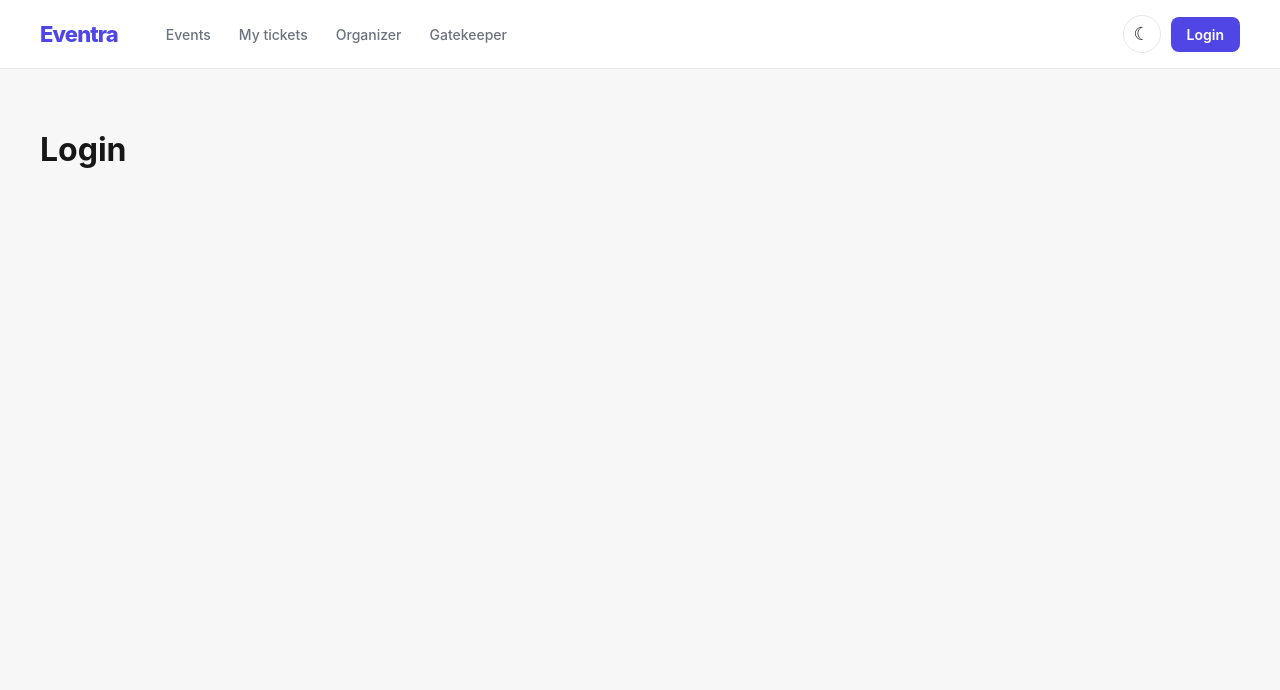
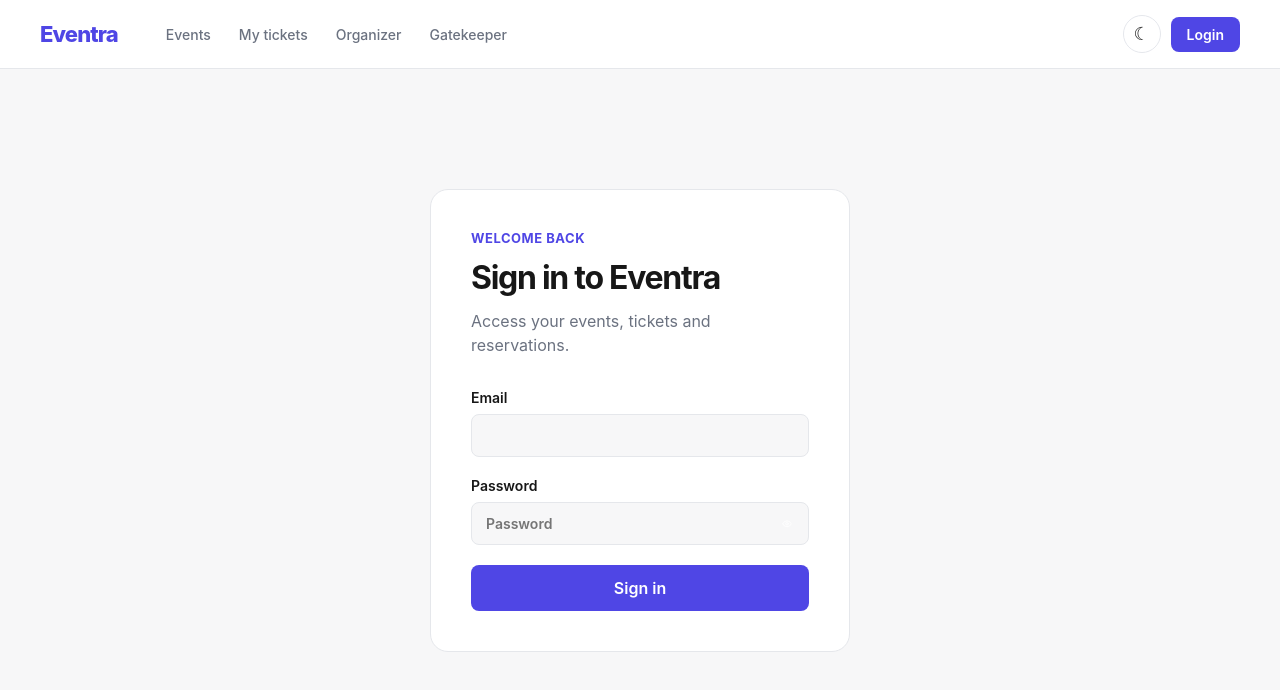
Before and after one commit to RodrigoFranca2004/eventra, a React (Vite) app in the folder apps/web/: page /login in a window 1280 px wide. Shown: the top 690 px of the page. Built offline with nearby package versions, Linux system fonts and the light colour scheme; no server answers.

Commit message:
🔐 feat: add frontend authentication

```diff
--- a/apps/web/package.json
+++ b/apps/web/package.json
@@ -10,6 +10,7 @@
     "preview": "vite preview"
   },
   "dependencies": {
+    "lucide-react": "^1.31.0",
     "react": "^19.2.8",
     "react-dom": "^19.2.8",
     "react-router-dom": "^7.18.2"
--- /dev/null
+++ b/apps/web/src/contexts/AuthContext.ts
@@ -0,0 +1,23 @@
+import { createContext, useContext } from 'react';
+import type { AuthUser } from '../types/auth';
+
+export interface AuthContextValue {
+  user: AuthUser | null;
+  isAuthenticated: boolean;
+  login: (email: string, password: string) => Promise<void>;
+  logout: () => void;
+}
+
+export const AuthContext = createContext<AuthContextValue | undefined>(
+  undefined,
+);
+
+export function useAuth() {
+  const context = useContext(AuthContext);
+
+  if (!context) {
+    throw new Error('useAuth must be used within AuthProvider');
+  }
+
+  return context;
+}
--- /dev/null
+++ b/apps/web/src/contexts/AuthContextProvider.tsx
@@ -0,0 +1,47 @@
+import { useMemo, useState } from 'react';
+import type { ReactNode } from 'react';
+import { api } from '../services/api';
+import type { LoginResponse } from '../types/auth';
+import { AuthContext } from './AuthContext';
+
+export function AuthProvider({ children }: { children: ReactNode }) {
+  const [user, setUser] = useState(() => {
+    const storedUser = localStorage.getItem('user');
+
+    return storedUser ? JSON.parse(storedUser) : null;
+  });
+
+  async function login(email: string, password: string) {
+    const data = await api<LoginResponse>('/auth/login', {
+      method: 'POST',
+      body: JSON.stringify({ email, password }),
+    });
+
+    localStorage.setItem('token', data.token);
+    localStorage.setItem('user', JSON.stringify(data.user));
+
+    setUser(data.user);
+  }
+
+  function logout() {
+    localStorage.removeItem('token');
+    localStorage.removeItem('user');
+    setUser(null);
+  }
+
+  const value = useMemo(
+    () => ({
+      user,
+      isAuthenticated: user !== null,
+      login,
+      logout,
+    }),
+    [user],
+  );
+
+  return (
+    <AuthContext.Provider value={value}>
+      {children}
+    </AuthContext.Provider>
+  );
+}
--- a/apps/web/src/index.css
+++ b/apps/web/src/index.css
@@ -213,6 +213,118 @@ main {
   background: var(--color-border);
 }
 
+.auth-page {
+  display: flex;
+  justify-content: center;
+  padding: 80px 0;
+}
+
+.auth-card {
+  width: 100%;
+  max-width: 420px;
+  padding: 40px;
+  border: 1px solid var(--color-border);
+  border-radius: var(--radius-lg);
+  background: var(--color-surface);
+}
+
+.auth-card h1 {
+  margin: 0;
+  font-size: 32px;
+  letter-spacing: -0.04em;
+}
+
+.auth-card > p {
+  margin: 12px 0 32px;
+  color: var(--color-muted);
+  line-height: 1.5;
+}
+
+.auth-card form {
+  display: flex;
+  flex-direction: column;
+  gap: 20px;
+}
+
+.auth-card label {
+  display: flex;
+  flex-direction: column;
+  gap: 8px;
+  color: var(--color-text);
+  font-size: 14px;
+  font-weight: 600;
+}
+
+.auth-card input {
+  width: 100%;
+  padding: 12px 14px;
+  border: 1px solid var(--color-border);
+  border-radius: var(--radius-sm);
+  outline: none;
+  background: var(--color-background);
+  color: var(--color-text);
+}
+
+.auth-card input:focus {
+  border-color: var(--color-primary);
+}
+
+.auth-card button {
+  padding: 13px;
+  border: 0;
+  border-radius: var(--radius-sm);
+  background: var(--color-primary);
+  color: white;
+  font-weight: 600;
+}
+
+.auth-card button:disabled {
+  cursor: not-allowed;
+  opacity: 0.6;
+}
+
+.auth-error {
+  color: #ef4444;
+  font-size: 14px;
+}
+
+.password-input {
+  position: relative;
+  width: 100%;
+}
+
+.password-input input {
+  width: 100%;
+  padding-right: 3.5rem;
+}
+
+.password-toggle {
+  position: absolute;
+  top: 50%;
+  right: 0.25rem;
+  display: flex;
+  align-items: center;
+  justify-content: center;
+  width: 2.25rem;
+  height: 2.25rem;
+  padding: 0;
+  border: 0;
+  background: transparent !important;
+  color: inherit;
+  cursor: pointer;
+  transform: translateY(-50%);
+}
+
+.password-toggle svg {
+  width: 1.35rem;
+  height: 1.35rem;
+}
+
+.password-toggle:hover {
+  background: transparent !important;
+  opacity: 0.7;
+}
+
 @media (max-width: 768px) {
   .header__nav {
     display: none;
--- a/apps/web/src/main.tsx
+++ b/apps/web/src/main.tsx
@@ -1,13 +1,16 @@
 import { StrictMode } from 'react';
 import { createRoot } from 'react-dom/client';
 import { BrowserRouter } from 'react-router-dom';
+import './index.css';
 import App from './App';
-import './index.css';
+import { AuthProvider } from './contexts/AuthContextProvider';
 
 createRoot(document.getElementById('root')!).render(
   <StrictMode>
     <BrowserRouter>
-      <App />
+      <AuthProvider>
+        <App />
+      </AuthProvider>
     </BrowserRouter>
   </StrictMode>,
 );
--- a/apps/web/src/pages/LoginPage.tsx
+++ b/apps/web/src/pages/LoginPage.tsx
@@ -1,3 +1,88 @@
+import { useState } from 'react';
+import { useNavigate } from 'react-router-dom';
+import { useAuth } from '../contexts/AuthContext';
+import { Eye, EyeOff } from 'lucide-react';
+
 export function LoginPage() {
-  return <h1>Login</h1>;
+  const navigate = useNavigate();
+  const { login } = useAuth();
+
+  const [email, setEmail] = useState('');
+  const [password, setPassword] = useState('');
+  const [error, setError] = useState('');
+  const [loading, setLoading] = useState(false);
+  const [showPassword, setShowPassword] = useState(false);
+
+  async function handleSubmit(
+    event: React.SubmitEvent<HTMLFormElement>,
+  ) {
+    event.preventDefault();
+
+    setError('');
+    setLoading(true);
+
+    try {
+      await login(email, password);
+      navigate('/');
+    } catch (error) {
+      setError(
+        error instanceof Error ? error.message : 'Unable to sign in',
+      );
+    } finally {
+      setLoading(false);
+    }
+  }
+
+  return (
+    <section className="auth-page">
+      <div className="auth-card">
+        <span className="home__eyebrow">Welcome back</span>
+
+        <h1>Sign in to Eventra</h1>
+
+        <p>Access your events, tickets and reservations.</p>
+
+        <form onSubmit={handleSubmit}>
+          <label>
+            Email
+            <input
+              type="email"
+              value={email}
+              onChange={(event) => setEmail(event.target.value)}
+              required
+            />
+          </label>
+
+          <label>
+            Password
+
+            <div className="password-input">
+              <input
+                type={showPassword ? 'text' : 'password'}
+                value={password}
+                onChange={(event) => setPassword(event.target.value)}
+                placeholder="Password"
+                required
+              />
+
+              <button
+                type="button"
+                className="password-toggle"
+                onClick={() => setShowPassword((current) => !current)}
+                aria-label={showPassword ? 'Hide password' : 'Show password'}
+              >
+                {showPassword ? <EyeOff size={18} /> : <Eye size={18} />}
+              </button>
+            </div>
+          </label>
+
+          {error && <span className="auth-error">{error}</span>}
+
+          <button type="submit" disabled={loading}>
+            {loading ? 'Signing in...' : 'Sign in'}
+          </button>
+        </form>
+      </div>
+    </section>
+  );
 }
--- /dev/null
+++ b/apps/web/src/services/api.ts
@@ -0,0 +1,25 @@
+const API_URL = import.meta.env.VITE_API_URL ?? 'http://localhost:3000';
+
+export async function api<T>(
+  path: string,
+  options: RequestInit = {},
+): Promise<T> {
+  const token = localStorage.getItem('token');
+
+  const response = await fetch(`${API_URL}${path}`, {
+    ...options,
+    headers: {
+      'Content-Type': 'application/json',
+      ...(token ? { Authorization: `Bearer ${token}` } : {}),
+      ...options.headers,
+    },
+  });
+
+  const data = await response.json();
+
+  if (!response.ok) {
+    throw new Error(data.message ?? 'Request failed');
+  }
+
+  return data;
+}
--- /dev/null
+++ b/apps/web/src/types/auth.ts
@@ -0,0 +1,13 @@
+export type UserRole = 'CUSTOMER' | 'ORGANIZER' | 'GATEKEEPER';
+
+export interface AuthUser {
+  id: string;
+  name: string;
+  email: string;
+  role: UserRole;
+}
+
+export interface LoginResponse {
+  token: string;
+  user: AuthUser;
+}
```
Also changed, not shown: 1 other file (tests, documents, lock files or other folders).
